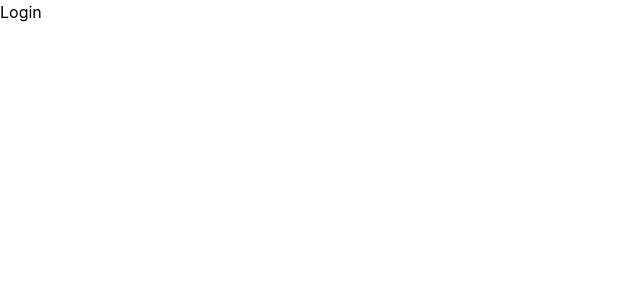
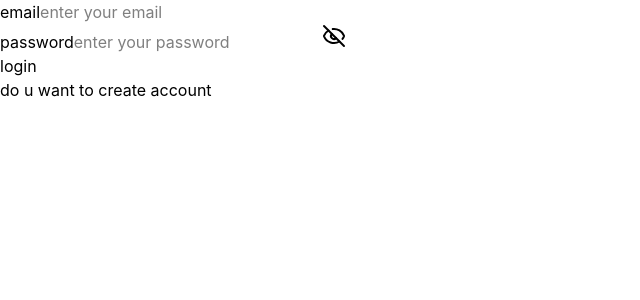
Before and after one commit to AvusalaChetan/expense-tracket-mini-Hackthon-, a React (Vite) app: page /auth/login in a window 1280 px wide. Shown: the top 300 px of the page, without its empty margins (0-640 px from the left). Built offline with nearby package versions, Linux system fonts and the light colour scheme.

Commit message:
feat(Auth): add login, register, proteced route

```diff
--- a/index.html
+++ b/index.html
@@ -2,6 +2,7 @@
 <html lang="en">
   <head>
     <meta charset="UTF-8" />
+    <link rel="icon" type="image/svg+xml" href="/favicon.svg">
     <meta name="viewport" content="width=device-width, initial-scale=1.0" />
     <title>Expense tracker</title>
   </head>
--- a/package.json
+++ b/package.json
@@ -12,10 +12,13 @@
   "dependencies": {
     "@reduxjs/toolkit": "^2.12.0",
     "@tailwindcss/vite": "^4.3.3",
+    "lucide-react": "^1.26.0",
     "react": "^19.1.1",
     "react-dom": "^19.1.1",
     "react-hook-form": "^7.83.0",
+    "react-redux": "^9.3.0",
     "react-router": "^8.3.0",
+    "react-toastify": "^11.1.0",
     "tailwindcss": "^4.3.3",
     "toastify-js": "^1.12.0"
   },
--- /dev/null
+++ b/src/app/store.js
@@ -0,0 +1,8 @@
+import { configureStore } from "@reduxjs/toolkit";
+import AuthReducer from '../features/AuthSlice'
+
+export const store = configureStore({
+    reducer:{
+        Auth:AuthReducer
+    }
+})
--- /dev/null
+++ b/src/components/common/Error.jsx
@@ -0,0 +1,8 @@
+import React from "react";
+
+const Error = ({error}) => {
+
+  return <p className="text-(--error-text)">{error}</p>;
+};
+
+export default Error;
--- /dev/null
+++ b/src/features/AuthSlice.js
@@ -0,0 +1,29 @@
+import { createSlice } from "@reduxjs/toolkit";
+
+const authState = {
+  users: JSON.parse(localStorage.getItem('users')) || [],
+  currentUser:  JSON.parse(localStorage.getItem('user_session')) || null,
+  showPass:false
+};
+
+export const AuthSlice = createSlice({
+  name: "Auth",
+  initialState: authState,
+  reducers: {
+    login: () => console.log("login"),
+
+    registerUser: (state, action) => {
+      state.users.push(action.payload);
+      state.currentUser = {...action.payload};
+     },
+
+     showPassword:(state,action)=>{
+      console.log(action.payload)
+      state.showPass = !action.payload.showPass
+     }
+  },
+});
+
+export const {login, registerUser,showPassword} = AuthSlice.actions;
+
+export default AuthSlice.reducer;
--- a/src/index.css
+++ b/src/index.css
@@ -1,5 +1,15 @@
 @import "tailwindcss";
+
+:root{
+  --primary-text:#000;
+  --error-text:red
+
+}
 
 ::-webkit-scrollbar{
   display: none;
 }
+
+input{
+
+}
--- a/src/main.jsx
+++ b/src/main.jsx
@@ -1,11 +1,14 @@
-import {StrictMode} from "react";
 import {createRoot} from "react-dom/client";
+import {Provider} from "react-redux";
+import {BrowserRouter} from "react-router";
+import App from "./App.jsx";
+import {store} from "./app/store.js";
 import "./index.css";
-import App from "./App.jsx";
-import {BrowserRouter} from "react-router";
 
 createRoot(document.getElementById("root")).render(
   <BrowserRouter>
-    <App />
+    <Provider store={store}>
+      <App />
+    </Provider>
   </BrowserRouter>,
 );
--- a/src/pages/Auth/Login.jsx
+++ b/src/pages/Auth/Login.jsx
@@ -1,9 +1,90 @@
-import React from 'react'
+import {Eye, EyeOff} from "lucide-react";
+import {useForm} from "react-hook-form";
+import {useDispatch, useSelector} from "react-redux";
+import {showPassword} from "../../features/AuthSlice";
+import Error from "../../components/common/Error";
+import {ToastContainer, toast} from "react-toastify";
+import {NavLink, useNavigate} from "react-router";
 
 const Login = () => {
+  const {
+    register,
+    formState: {errors},
+    handleSubmit,
+  } = useForm();
+
+  const navigate = useNavigate();
+
+  const dispatch = useDispatch();
+  const showPass = useSelector((state) => state.Auth.showPass);
+  const users = useSelector((state) => state.Auth.users);
+
+  const onSubmit = (data) => {
+    console.log(data);
+    const existUser = users.find((u) => u.email === data.email);
+    if (!existUser) {
+      toast.error("user not exist with that email");
+      return;
+    }
+    if (existUser.password !== data.password) {
+      toast.error("username or password is worng");
+      return;
+    }
+    localStorage.setItem("user_session", JSON.stringify(data));
+    toast.success("login successfully");
+    navigate("/dashboard");
+  };
+
   return (
-    <div>Login</div>
-  )
-}
+    <div>
+      <ToastContainer />
+      <div></div>
+      <form onSubmit={handleSubmit(onSubmit)}>
+        <div>
+          <label htmlFor="email">email</label>
+          <input
+            type="email"
+            placeholder="enter your email"
+            {...register("email", {required: "this filed is requiered"})}
+          />
+          {errors.email && <Error error={errors.email.message} />}
+        </div>
+        <div>
+          <label htmlFor="password">password</label>
+          <input
+            placeholder="enter your password"
+            type={showPass ? "text" : "password"}
+            {...register("password", {
+              required: {
+                value: true,
+                message: "password is required",
+              },
+              minLength: {
+                value: 6,
+                message: "password minimum length must be 6",
+              },
+              maxLength: {
+                value: 18,
+                message: "password maximum length can be 18",
+              },
+            })}
+          />
+          <button
+            type="button"
+            className=""
+            onClick={() => dispatch(showPassword({showPass: showPass}))}
+          >
+            {showPass ? <Eye /> : <EyeOff />}
+          </button>
+          {errors.password && <Error error={errors.password.message} />}
+        </div>
+        <button type="submit">login</button>
+      </form>
+      <p>
+        do u want to <NavLink to="/auth/register">create account </NavLink>
+      </p>
+    </div>
+  );
+};
 
-export default Login
+export default Login;
--- a/src/pages/Auth/Register.jsx
+++ b/src/pages/Auth/Register.jsx
@@ -1,9 +1,100 @@
-import React from 'react'
+import {Eye, EyeOff} from "lucide-react";
+import {useState} from "react";
+import {useForm} from "react-hook-form";
+import {useDispatch, useSelector} from "react-redux";
+import Error from "../../components/common/Error";
+import {registerUser, showPassword} from "../../features/AuthSlice";
+
+import {ToastContainer, toast} from "react-toastify";
+import "react-toastify/dist/ReactToastify.css";
+import {NavLink, useNavigate} from "react-router";
 
 const Register = () => {
+  const {
+    register,
+    handleSubmit,
+    formState: {errors},
+  } = useForm();
+  const navigate = useNavigate();
+
+  const dispatch = useDispatch();
+  const showPass = useSelector((state) => state.Auth.showPass);
+  const users = useSelector((state) => state.Auth.users);
+
+  const onSubmit = (data) => {
+    let userExist = users.find((u) => u.email === data.email);
+    if (userExist) {
+      toast.error("A user already exists with that email.");
+      return;
+    }
+    dispatch(registerUser(data));
+    localStorage.setItem("users", JSON.stringify([...users, data]));
+    localStorage.setItem("user_session", JSON.stringify(data));
+    toast.success("account is created");
+    navigate("/dashboard");
+  };
+
   return (
-    <div>r</div>
-  )
-}
+    <div>
+      <ToastContainer />
+      <form onSubmit={handleSubmit(onSubmit)}>
+        <div>
+          <label htmlFor="username">name</label>
+          <input
+            type="text"
+            id="username"
+            {...register("username", {required: "this filed is required"})}
+          />
+          {errors.username && <Error error={errors.username.message} />}
+        </div>
 
-export default Register
+        <div>
+          <label htmlFor="email">email</label>
+          <input
+            type="email"
+            id="email"
+            {...register("email", {required: "this filed is required"})}
+          />
+          {errors.email && <Error error={errors.email.message} />}
+        </div>
+
+        <div>
+          <label htmlFor="password">password</label>
+          <input
+            type={showPass ? "text" : "password"}
+            {...register("password", {
+              required: {
+                value: true,
+                message: "password is required",
+              },
+              minLength: {
+                value: 6,
+                message: "password minimum length must be 6",
+              },
+              maxLength: {
+                value: 18,
+                message: "password maximum length can be 18",
+              },
+            })}
+          />
+          <button
+            type="button"
+            className=""
+            onClick={() => dispatch(showPassword({showPass: showPass}))}
+          >
+            {showPass ? <Eye /> : <EyeOff />}
+          </button>
+          {errors.password && <Error error={errors.password.message} />}
+        </div>
+        <div>
+          <button>create account</button>
+        </div>
+      </form>
+      <p>
+        do u have a accoutn ? <NavLink to="/auth/login">login</NavLink>
+      </p>
+    </div>
+  );
+};
+
+export default Register;
--- a/src/routers/AppRouter.jsx
+++ b/src/routers/AppRouter.jsx
@@ -1,26 +1,43 @@
-import {Route, Routes} from "react-router";
+import {Navigate, Route, Routes, useNavigate} from "react-router";
 import AuthLayout from "../layout/AuthLayout";
 import MainLayout from "../layout/MainLayout";
 import Login from "../pages/Auth/Login";
 import Register from "../pages/Auth/Register";
 import Dashboard from "../pages/Dashboard";
 import Profile from "../pages/Profile";
+import ProtectedRoute from "./ProtectedRoute";
 
 const AppRouter = () => {
+  const navigate = useNavigate();
   return (
     <div>
       <Routes>
-
         <Route path="/auth" element={<AuthLayout />}>
           <Route path="login" element={<Login />} />
           <Route path="register" element={<Register />} />
         </Route>
 
-        <Route path="/" element={<MainLayout />}>
-          <Route path="dashboard" element={<Dashboard />} />
-          <Route path="profile" element={<Profile />} />
+        <Route path="/" element={<ProtectedRoute />}>
+          <Route path="/" element={<MainLayout />}>
+            <Route path="dashboard" element={<Dashboard />} />
+            <Route path="/" element={<Navigate to="/dashboard" />} />
+            <Route path="profile" element={<Profile />} />
+          </Route>
         </Route>
-
+        <Route
+          path="*"
+          element={
+            <p>
+              404
+              <button onClick={() => navigate("/auth/register")}>
+                go register page
+              </button>
+              <button onClick={() => navigate("/auth/login")}>
+                go login page
+              </button>
+            </p>
+          }
+        />
       </Routes>
     </div>
   );
--- /dev/null
+++ b/src/routers/ProtectedRoute.jsx
@@ -0,0 +1,11 @@
+import React from "react";
+import {useSelector} from "react-redux";
+import {Navigate, Outlet} from "react-router";
+
+const ProtectedRoute = () => {
+  let currentUser = useSelector((state) => state.Auth.currentUser);
+
+  return <div>{currentUser ? <Outlet /> : <Navigate to="/auth/login" />}</div>;
+};
+
+export default ProtectedRoute;
```
Also changed, not shown: 1 other file (tests, documents, lock files or other folders).
